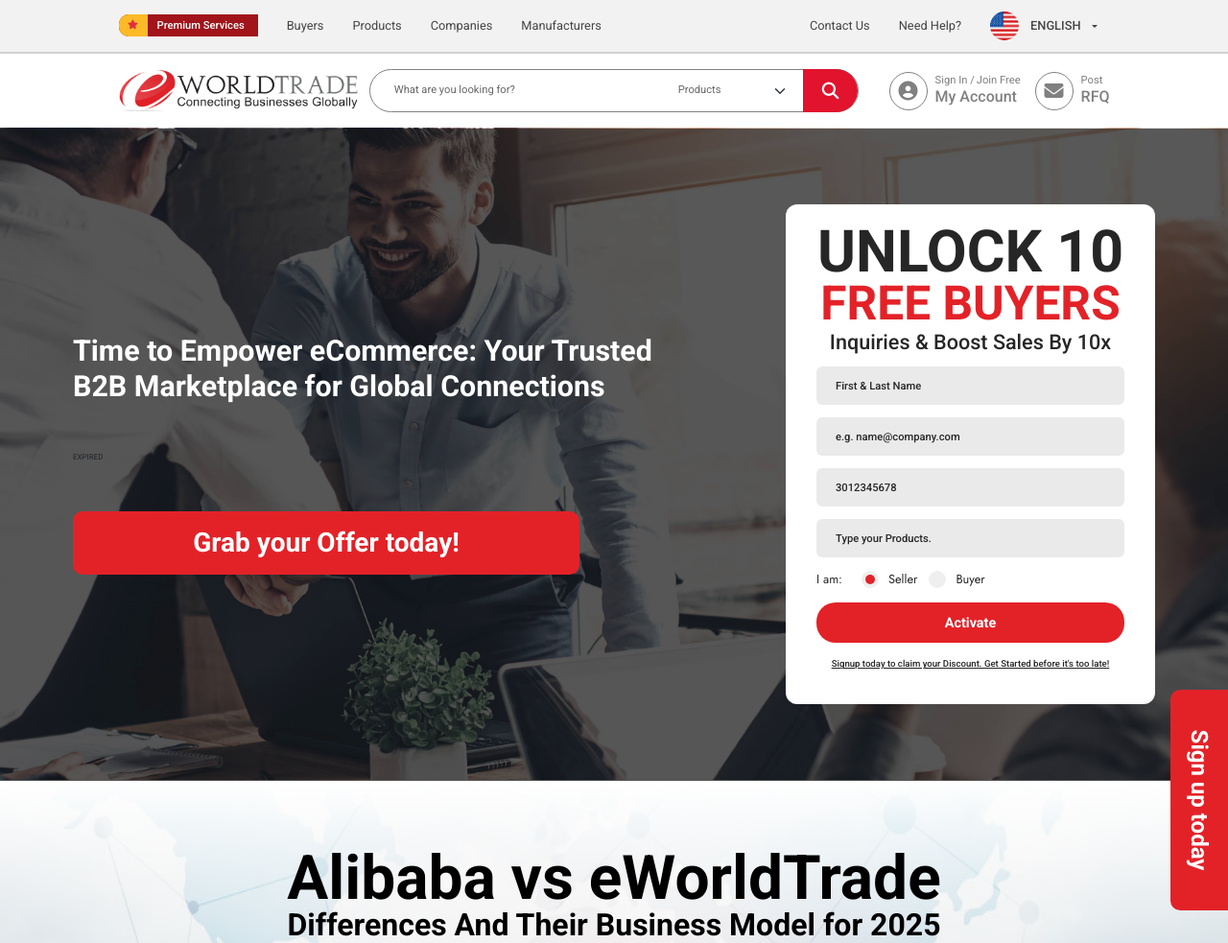
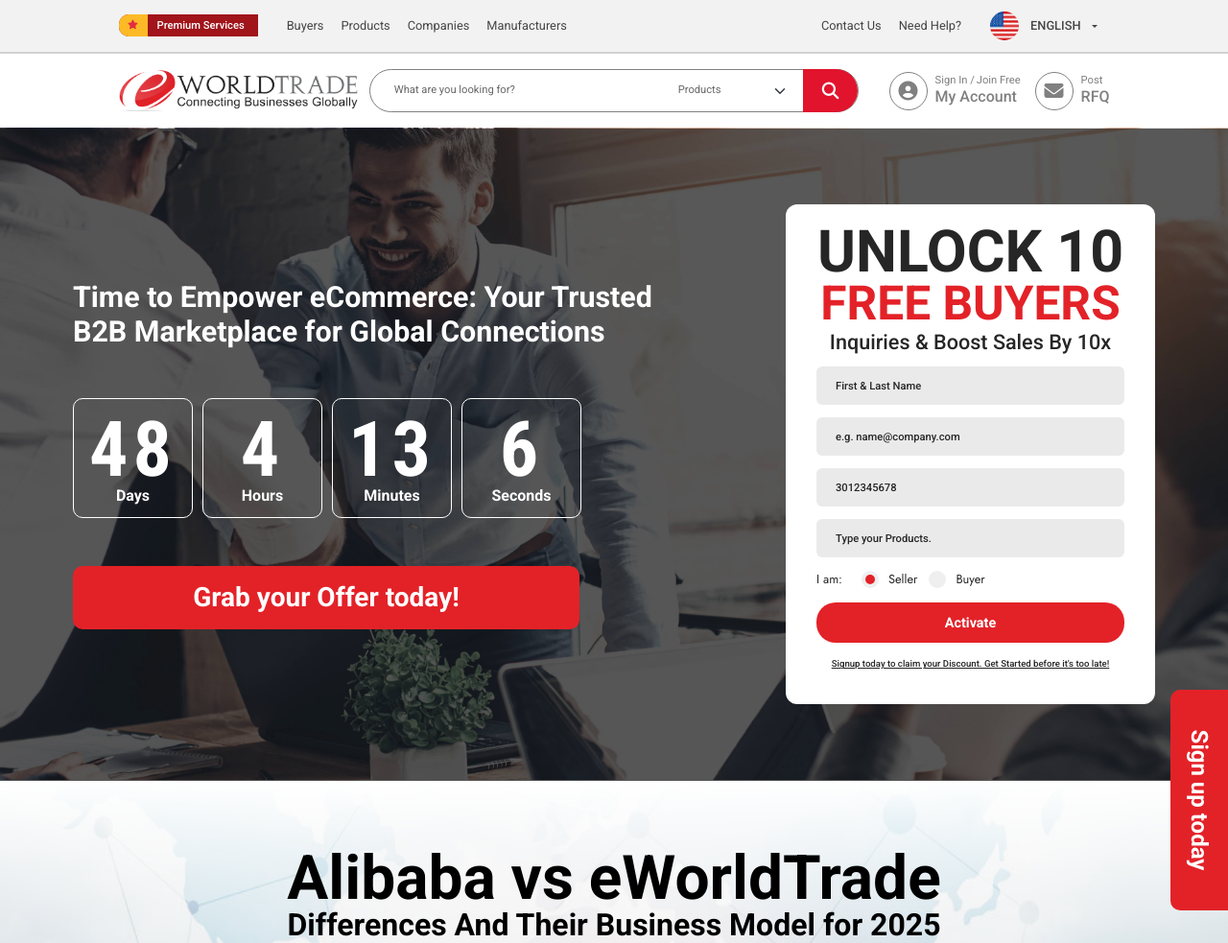
Before and after one commit to salmansayanidev/eWorld-trade, a plain HTML site: page index.html in a window 1280 px wide. Shown: the top 983 px of the page at 96% size. Drawn offline with Linux system fonts and the light colour scheme.

Commit message:
counter date fixed

```diff
--- a/assets/style/style.css
+++ b/assets/style/style.css
@@ -852,7 +852,7 @@ nav.mob-tab-nav {
 
 @media (max-width: 1610px) {
   .top-nav-list {
-    gap: 30px;
+    gap: 18px;
   }
   .user-profile-area {
     gap: 8px;
--- a/index.html
+++ b/index.html
@@ -971,7 +971,7 @@
         $(".mob-tab-nav").removeClass("active");
     });
 
-    const countDownDate = new Date("jan 31, 2025 00:00:00").getTime();
+    const countDownDate = new Date("April 1, 2025 00:00:00").getTime();
 
     const countdownFunction = setInterval(() => {
         const now = new Date().getTime();
```
